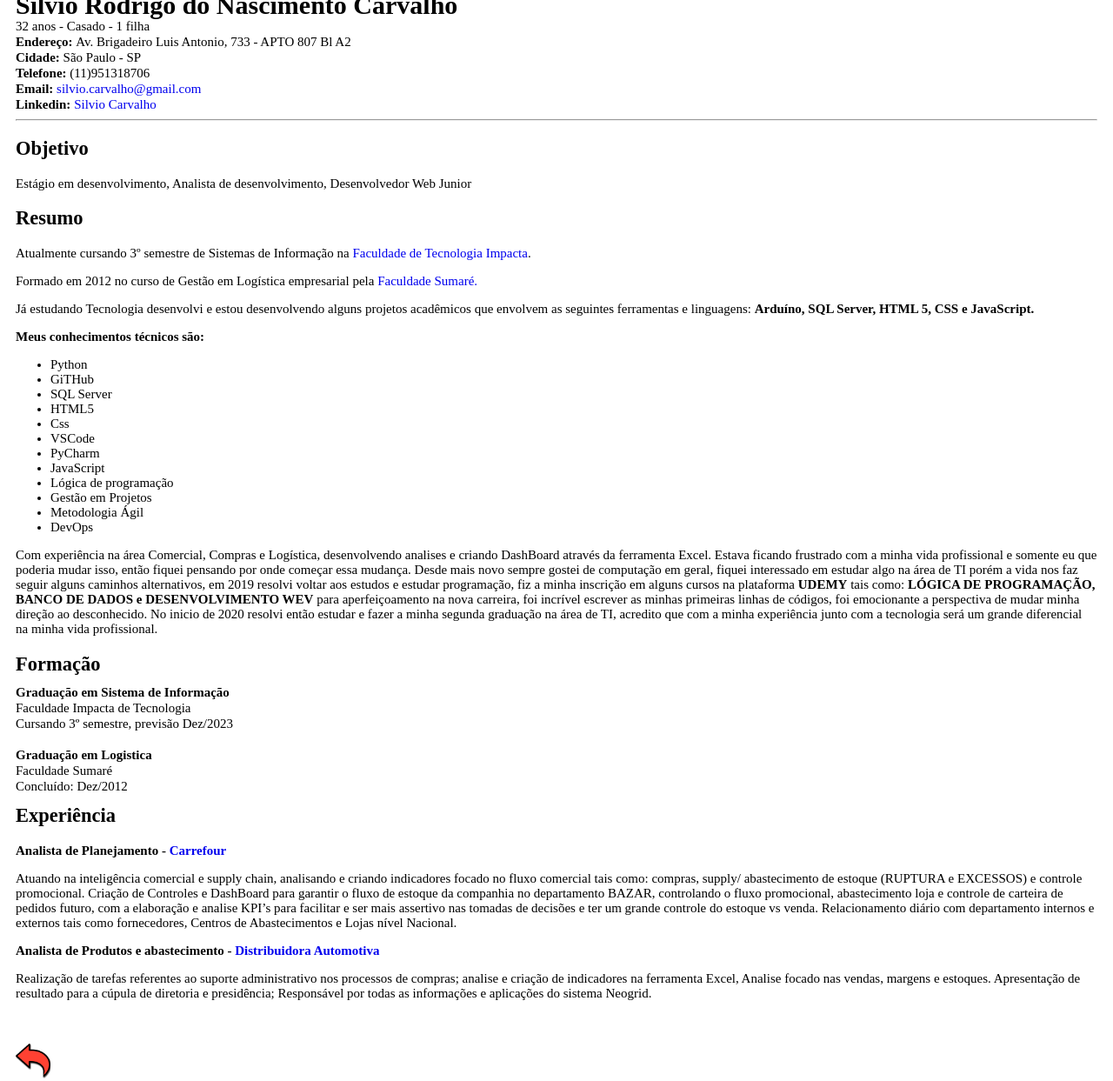
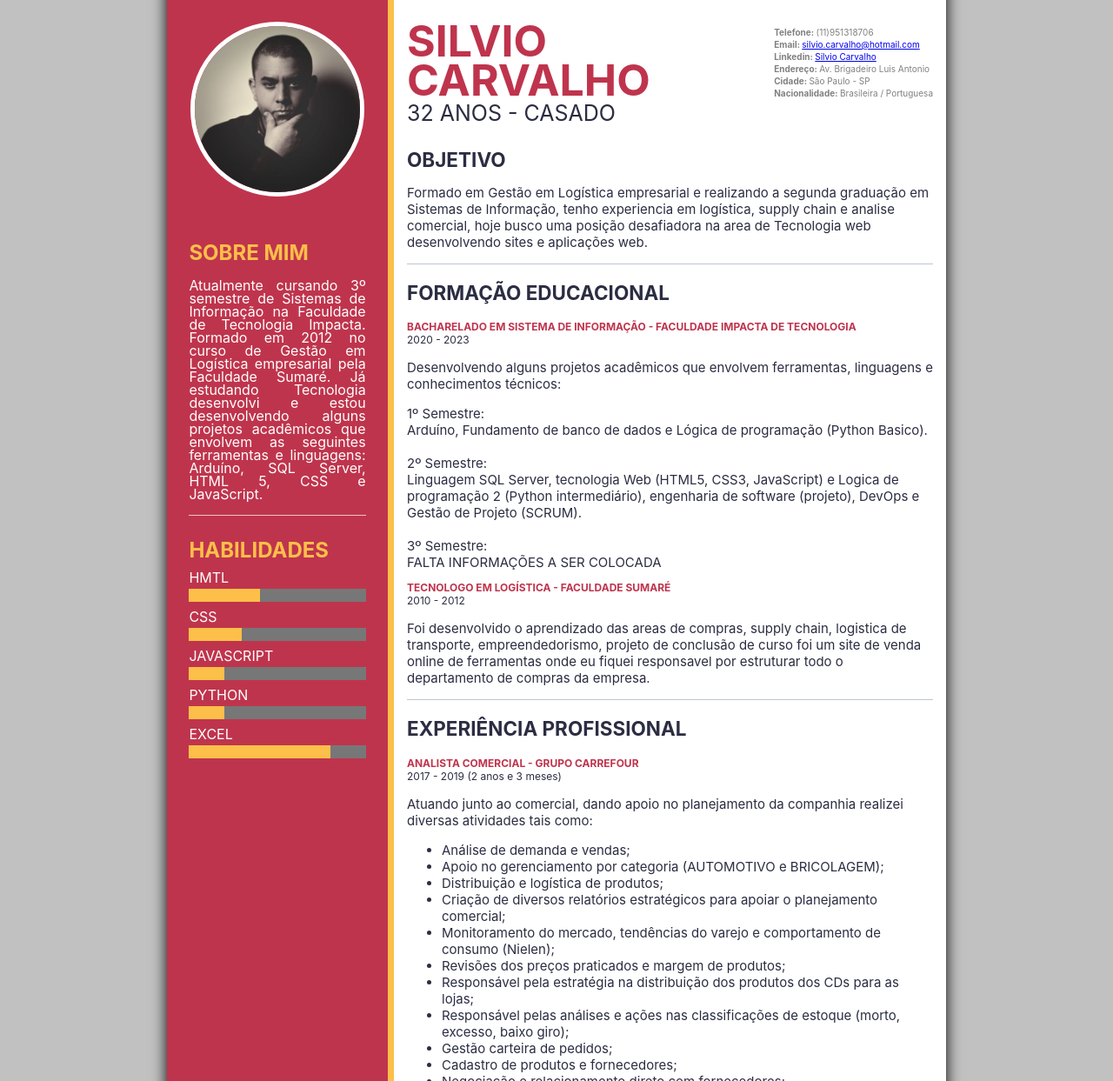
Before and after one commit to SilvioCar/MyProject, a plain HTML site: page curriculo.html in a window 1280 px wide. Shown: the part 35-1278 px from the top of the page at 87% size. Drawn offline with Linux system fonts and the light colour scheme.

Commit message:
Atualização de curriculo

```diff
--- /dev/null
+++ b/CSS/style_curriculo.css
@@ -0,0 +1,233 @@
+body{
+    margin: 0;
+    padding: 0;
+    background-color: rgba(128, 128, 128, 0.487) ;
+}
+section{
+    width: 70%;
+    margin-left: auto;
+    margin-right: auto;
+    font-family: -apple-system, BlinkMacSystemFont, 'Segoe UI', Roboto, Oxygen, Ubuntu, Cantarell, 'Open Sans', 'Helvetica Neue', sans-serif;
+    display: flex;
+    box-shadow: 0 0 1em black;
+}
+.block_left{
+    border-right: solid #FCBF49 7px ;
+    width: 30%;
+    padding: 0;
+    background-color: #BF344D;
+}
+.block_left img{
+
+    display: block;
+    margin-left: auto;
+    margin-right: auto;
+    margin-top: 60px;
+    margin-bottom: 30px;
+    border-radius: 50%;
+    border: solid white 5px;
+    width: 75%;
+}
+.block_left h1{
+    color: #FCBF49;
+    margin:0;
+
+}
+.block_left p{
+    color: #FDFFFC;
+
+    align-content: 5px;
+    line-height: 15px;
+}
+
+
+
+.sobremim{
+    border-bottom: solid rgba(255, 255, 255, 0.700) 1px;
+    margin-left: 10%;
+    margin-right: 10%;
+    text-align: justify;
+}
+
+
+.abiliity{
+    margin-top: 10%;
+    margin-left: 10%;
+    margin-right: 10%;
+
+
+}
+
+
+.block_right{
+    width: 75%;
+    display: inline-block;
+    background-color: white;
+
+}
+
+.block_right h3{
+    font-size: 12px;
+    color: #BF344D;
+    margin-bottom: 0;
+}
+
+
+.information{
+    display: inline-block;
+}
+
+.information #name{
+    width: 270px;
+    margin: 0;
+    line-height: 25px;
+    color:#BF344D;
+    font-size: 50px;
+    line-height: 45px;
+}
+
+.information #idade{
+    font-size: 25px;
+    margin-top: 0;
+    color: #2B2D42;
+}
+
+.contact{
+    margin-left: 15px;
+    margin-right: 15px;
+    margin-top: 60px;
+}
+
+.contato{
+    font-size: 10px;
+    float: right;
+    color: gray;
+    line-height: 4px;
+    display: inline-block;
+}
+
+.objetivo{
+    font-size: 15px;
+    color: #2B2D42;
+    margin-left: 15px;
+    margin-right: 15px;
+    border-bottom: solid #8492a685 1px;
+}
+
+.objetivo h2{
+    color: #2B2D42;
+    margin: 0;
+}
+
+.objetivo p{
+    color: #2B2D42;
+    margin-top: 15px;
+    margin-bottom: 15px;
+
+}
+
+.formacao{
+    font-size: 15px;
+    color: #2B2D42;
+    margin-left: 15px;
+    margin-right: 15px;
+    border-bottom: solid #8492a685 1px;
+}
+
+#periodo{
+    font-size: 12px;
+    margin: 0;
+}
+
+.formacao p{
+    border-bottom: 10px;
+}
+
+.experiencia{
+    font-size: 15px;
+    color: #2B2D42;
+    margin-left: 15px;
+    margin-right: 15px;
+    border-bottom: solid #8492a685 1px;
+}
+
+
+.atividades{
+    font-size: 15px;
+    color: #2B2D42;
+    margin-left: 15px;
+    margin-right: 15px;
+}
+
+.abiliity p{
+    margin-top: 10px;
+    margin-bottom: 5px;
+}
+
+
+.progress{
+    height: 15px;
+    background-color: #777;
+    position: relative;
+}
+
+.progress .bar-html{
+    width: 40%;
+    height: 100%;
+    position: absolute;
+    background-color: #FCBF49;
+}
+
+.progress .bar-css{
+    width: 30%;
+    height: 100%;
+    position: absolute;
+    background-color: #FCBF49;
+}
+
+.progress .bar-js{
+    width: 20%;
+    height: 100%;
+    position: absolute;
+    background-color: #FCBF49;
+}
+
+.progress .bar-py{
+    width: 20%;
+    height: 100%;
+    position: absolute;
+    background-color: #FCBF49;
+}
+
+
+.progress .bar-excel{
+    width: 80%;
+    height: 100%;
+    position: absolute;
+    background-color: #FCBF49;
+}
+
+
+
+
+
+
+
+
+
+
+
+
+
+
+
+
+
+
+
+
+
+
+
+    background-color: #FCBF49;
+}
--- a/curriculo.html
+++ b/curriculo.html
@@ -1,138 +1,149 @@
 <!DOCTYPE html>
-<html>
+<html lang="pt-Br">
+
     <head>
         <meta charset="utf-8">
+        <link rel="stylesheet" type="text/css" href="./CSS/style_curriculo.css">
         <title>Meu Curriculo</title>
-        <style>
-            body{
-                font-size: 15px;
-                padding: 10px;
-            }
-            .Contato{
-                line-height: 0.2;
-            }
-            img{ /* verificar como distanciar a imagem do texto */
-                float: left;
-                width: 110px;
-            }
+    <body>
+        <section>
+            <div class="block_left">
+                <img src="./img/minha.jpg">
+                <br>
+                <div class="sobremim">
+                    <h1>SOBRE MIM</h1>
+                    <p>Atualmente cursando 3º semestre de Sistemas de Informação na Faculdade de Tecnologia Impacta.
+                        Formado em 2012 no curso de Gestão em Logística empresarial pela Faculdade Sumaré.
+                        Já estudando Tecnologia desenvolvi e estou desenvolvendo alguns
+                        projetos acadêmicos que envolvem as seguintes ferramentas e linguagens: Arduíno, SQL Server, HTML 5, CSS e JavaScript.</p>
+                </div>
+                <div class="abiliity">
+                    <h1>HABILIDADES</h1>
+                    <p>HMTL</P>
+                    <div class="progress">
+                        <div class="bar-html"></div>
+                    </div>
+                    <p>CSS</P>
+                        <div class="progress">
+                            <div class="bar-css"></div>
+                        </div>
+                        <p>JAVASCRIPT</P>
+                            <div class="progress">
+                                <div class="bar-js"></div>
+                            </div>
+                        <p>PYTHON</P>
+                            <div class="progress">
+                                <div class="bar-py"></div>
+                            </div>
+                            <p>EXCEL</P>
+                                <div class="progress">
+                                    <div class="bar-excel"></div>
+                                </div>
+                    <br><p></p>
+                    <br><p></p>
+                    <br><p></p>
+                    <br><p></p>
+                    <br><p></p>
+                </div>
+            </div>
 
-            .formacao{
-                line-height: 0.2;
-            }
+            <div class="block_right">
+                <div class="contact">
+                    <div class="information">
+                        <h1 id="name">SILVIO CARVALHO</h1>
+                        <p id="idade">32 ANOS - CASADO</p>
+                    </div>
+                    <div class="contato">
 
-            a{
-                text-decoration: none;
-            }
+                        <p><strong>Telefone: </strong>(11)951318706</p>
+                        <p><strong>Email: </strong><a href="mailto:silvio.carvalho@gmail.com">silvio.carvalho@hotmail.com</a></p>
+                        <p><strong>Linkedin: </strong><a href="https://www.linkedin.com/in/silviocar/">Silvio Carvalho</a></p>
+                        <p><strong>Endereço: </strong>Av. Brigadeiro Luis Antonio</p>
+                        <p><strong>Cidade: </strong>São Paulo - SP </p>
+                        <p><strong>Nacionalidade: </strong>Brasileira / Portuguesa</p>
+                    </div>
+                </div>
+                <div class="objetivo">
+                    <h2>OBJETIVO</h2>
+                    <p>Formado em Gestão em Logística empresarial e realizando a segunda graduação em Sistemas de Informação,
+                        tenho experiencia em logística, supply chain e analise comercial, hoje busco uma posição desafiadora na area
+                        de Tecnologia web desenvolvendo sites e aplicações web.
+                    </p>
 
-            #goBack{
-                width: 40px;
-                margin-bottom: 10px;
+                </div>
+                <div class="formacao">
+                    <h2>FORMAÇÃO EDUCACIONAL</h2>
+                    <h3>BACHARELADO EM SISTEMA DE INFORMAÇÃO - FACULDADE IMPACTA DE TECNOLOGIA</h3>
+                    <p id="periodo">2020 - 2023</p>
+                    <p>Desenvolvendo alguns projetos acadêmicos que envolvem ferramentas, linguagens e conhecimentos técnicos:</p>
+                    1º Semestre:
+                    <br>
+                    Arduíno, Fundamento de banco de dados e Lógica de programação (Python Basico).
+                    <br>
+                    <br>
+                    2º Semestre:
+                    <br>
+                    Linguagem SQL Server, tecnologia Web (HTML5, CSS3, JavaScript) e Logica de programação 2 (Python intermediário), engenharia de software (projeto), DevOps e Gestão de Projeto (SCRUM).
+                    <br>
+                    <br>
+                    3º Semestre:
+                    <br>
+                    FALTA INFORMAÇÕES A SER COLOCADA
+
+                    <h3>TECNOLOGO EM LOGÍSTICA - FACULDADE SUMARÉ</h3>
+                    <p id="periodo">2010 - 2012</p>
+                    <p>Foi desenvolvido o aprendizado das areas de compras, supply chain, logistica de transporte, empreendedorismo,
+                    projeto de conclusão de curso foi um site de venda online de ferramentas onde eu fiquei responsavel por estruturar
+                    todo o departamento de compras da empresa.
+                    </p>
+
+                </div>
+                <div class="experiencia">
+                    <h2>EXPERIÊNCIA PROFISSIONAL</h2>
+                    <h3>ANALISTA COMERCIAL - GRUPO CARREFOUR</h3>
+                    <p id="periodo">2017 - 2019 (2 anos e 3 meses)</p>
+                    <p>Atuando junto ao comercial, dando apoio no planejamento da companhia realizei diversas atividades tais como:
+                        <br>
+                        <ul>
+                            <li>Análise de demanda e vendas;
+                            <li>Apoio no gerenciamento por categoria (AUTOMOTIVO e BRICOLAGEM);
+                            <li>Distribuição e logística de produtos;
+                            <li>Criação de diversos relatórios estratégicos para apoiar o planejamento comercial;
+                            <li>Monitoramento do mercado, tendências do varejo e comportamento de consumo (Nielen);
+                            <li>Revisões dos preços praticados e margem de produtos;
+                            <li>Responsável pela estratégia na distribuição dos produtos dos CDs para as lojas;
+                            <li>Responsável pelas análises e ações nas classificações de estoque (morto, excesso, baixo giro);
+                            <li>Gestão carteira de pedidos;
+                            <li>Cadastro de produtos e fornecedores;
+                            <li>Negociação e relacionamento direto com fornecedores;
+                            <li>Planejamento e estratégia de mídias e desenvolvimento de campanhas promocionais;
+                        </ul>
+
+                    </p>
+                    <h3>ANALISTA DE ABASTECIMENTO - GRUPO COMOLATTI - DISTRIBUIDORA AUTOMOTIVA</h3>
+                    <p id="periodo">2015 - 2016 (1 ano e 3 meses)</p>
+                    <ul>
+                        <li>Desenvolvimento, atualização e acompanhamento de planilhas gerenciais referentes a vendas, margem e estoque;</li>
+                        <li>Desenvolvimento e análise de relatórios de vendas e logística (rupturas);</li>
+                        <li>Acompanhamento e atualização de indicadores;</li>
+                        <li>Apresentação de resultado para a cúpula de diretoria e presidência;</li>
+                        <li>Identificação de deficiência de vendas e estoque;</li>
+                        <li>Responsável por todas as informações e aplicações do sistema Neogrid.</li>
+                    </ul>
+
+                </div>
+                <div class="atividades">
+                    <h2>ATIVIDADES COMPLEMENTARES</h2>
+                    <p>Formado em Gestão em Logística empresarial e realizando a segunda graduação em Sistemas de Informação,
+                        tenho experiencia em logística, supply chain e analise comercial, hoje busco uma posição desafiadora na area
+                        de Tecnologia web desenvolvendo sites e aplicações web.
+                    </p>
+                </div>
 
 
-            }
+            </div>
 
-        </style>
+        </section>
 
-        <script>
-            function goBack() {
-                window.history.back()}
-        </script>
-
-
-    </head>
-    <body>
-
-    <div class="Contato">
-        <!-- <img src="../PARTICULAR/minha.jpg"> VERIFICAR COMO DEIXAR A IMAGEM NO CURRICULO -->
-
-        <h1>Silvio Rodrigo do Nascimento Carvalho</h1>
-        <P>32 anos - Casado - 1 filha</P>
-        <p><strong>Endereço: </strong>Av. Brigadeiro Luis Antonio, 733 - APTO 807 Bl A2</p>
-        <p><strong>Cidade: </strong>São Paulo - SP </p>
-        <p><strong>Telefone: </strong>(11)951318706</p>
-        <p><strong>Email: </strong><a href="mailto:silvio.carvalho@gmail.com">silvio.carvalho@gmail.com</a></p>
-        <p><strong>Linkedin: </strong><a href="https://www.linkedin.com/in/silviocar/">Silvio Carvalho</a></p>
-    </div>
-    <hr>
-    <h2>Objetivo</h2>
-    <p>Estágio em desenvolvimento, Analista de desenvolvimento, Desenvolvedor Web Junior</p>
-
-    <h2>Resumo</h2>
-    <p>Atualmente cursando 3º semestre de Sistemas de Informação na <a href="https://www.impacta.edu.br/sobre">Faculdade de
-        Tecnologia Impacta</a>.
-    <p>Formado em 2012 no curso de Gestão em Logística empresarial pela <a href="https://sumare.edu.br/instituicao.html">Faculdade
-        Sumaré.</a></p>
-        Já estudando Tecnologia desenvolvi e estou desenvolvendo alguns
-        projetos acadêmicos que envolvem as seguintes ferramentas e
-        linguagens: <strong>Arduíno, SQL Server, HTML 5, CSS e JavaScript.</strong>
-        <p><strong>Meus conhecimentos técnicos são:</strong></p>
-        <ul>
-            <li>Python</li>
-            <li>GiTHub</li>
-            <li>SQL Server</li>
-            <li>HTML5</li>
-            <li>Css</li>
-            <li>VSCode</li>
-            <li>PyCharm</li>
-            <li>JavaScript</li>
-            <li>Lógica de programação</li>
-            <li>Gestão em Projetos</li>
-            <li>Metodologia Ágil</li>
-            <li>DevOps</li>
-        </ul>
-    <p>Com experiência na área Comercial, Compras e Logística,
-        desenvolvendo analises e criando DashBoard através da ferramenta
-        Excel. Estava ficando frustrado com a minha vida profissional e
-        somente eu que poderia mudar isso, então fiquei
-        pensando por onde começar essa mudança.
-        Desde mais novo sempre gostei de computação em geral, fiquei
-        interessado em estudar algo na área de TI porém a vida nos
-        faz seguir alguns caminhos alternativos, em 2019 resolvi voltar
-        aos estudos e estudar programação, fiz a minha inscrição em
-        alguns cursos na plataforma <strong>UDEMY</strong> tais como: <strong>LÓGICA DE
-        PROGRAMAÇÃO, BANCO DE DADOS e DESENVOLVIMENTO WEV</strong> para aperfeiçoamento na nova carreira,
-        foi incrível escrever as minhas primeiras linhas de códigos, foi emocionante a perspectiva
-        de mudar minha direção ao desconhecido.
-        No inicio de 2020 resolvi então estudar e fazer a minha segunda
-        graduação na área de TI, acredito que com a minha experiência
-        junto com a tecnologia será um grande diferencial na minha vida profissional.</p>
-
-
-        <h2>Formação</h2>
-    <div class="formacao">
-        <p><strong>Graduação em Sistema de Informação</strong></p>
-        <p>Faculdade Impacta de Tecnologia</p>
-        <P>Cursando 3º semestre, previsão Dez/2023</P>
-        <br>
-        <p><strong>Graduação em Logistica</strong></p>
-        <p>Faculdade Sumaré</p>
-        <P>Concluído: Dez/2012</P>
-    </div>
-
-    <h2>Experiência</h2>
-
-    <p><strong>Analista de Planejamento - <a href="https://www.linkedin.com/company/carrefour-brasil/">Carrefour</a></strong></p>
-    <p>Atuando na inteligência comercial e supply chain, analisando e criando
-        indicadores focado no fluxo comercial tais como: compras, supply/
-        abastecimento de estoque (RUPTURA e EXCESSOS) e controle promocional.
-        Criação de Controles e DashBoard para garantir o fluxo de estoque da
-        companhia no departamento BAZAR, controlando o fluxo promocional,
-        abastecimento loja e controle de carteira de pedidos futuro, com a elaboração
-        e analise KPI’s para facilitar e ser mais assertivo nas tomadas de decisões e
-        ter um grande controle do estoque vs venda.
-        Relacionamento diário com departamento internos e externos tais como
-        fornecedores, Centros de Abastecimentos e Lojas nível Nacional.</p>
-
-    <p><strong>Analista de Produtos e abastecimento - <a href="https://www.linkedin.com/company/distribuidora-automotiva/">Distribuidora Automotiva</a></strong></p>
-    <p>Realização de tarefas referentes ao suporte administrativo nos processos de
-            compras; analise e criação de indicadores na ferramenta Excel,
-            Analise focado nas vendas, margens e estoques.
-            Apresentação de resultado para a cúpula de diretoria e presidência;
-            Responsável por todas as informações e aplicações do sistema Neogrid.</p>
-    <br>
-    <br>
-    <a href="./silviocarvalho.tech.html">
-        <img src="./img/comeback - Copia.png" id="goBack" >
-    </a>
     </body>
 </html>
```
Also changed, not shown: index.html (renamed from silviocarvalho.tech.html, +1 -1 lines), test.html (added).
